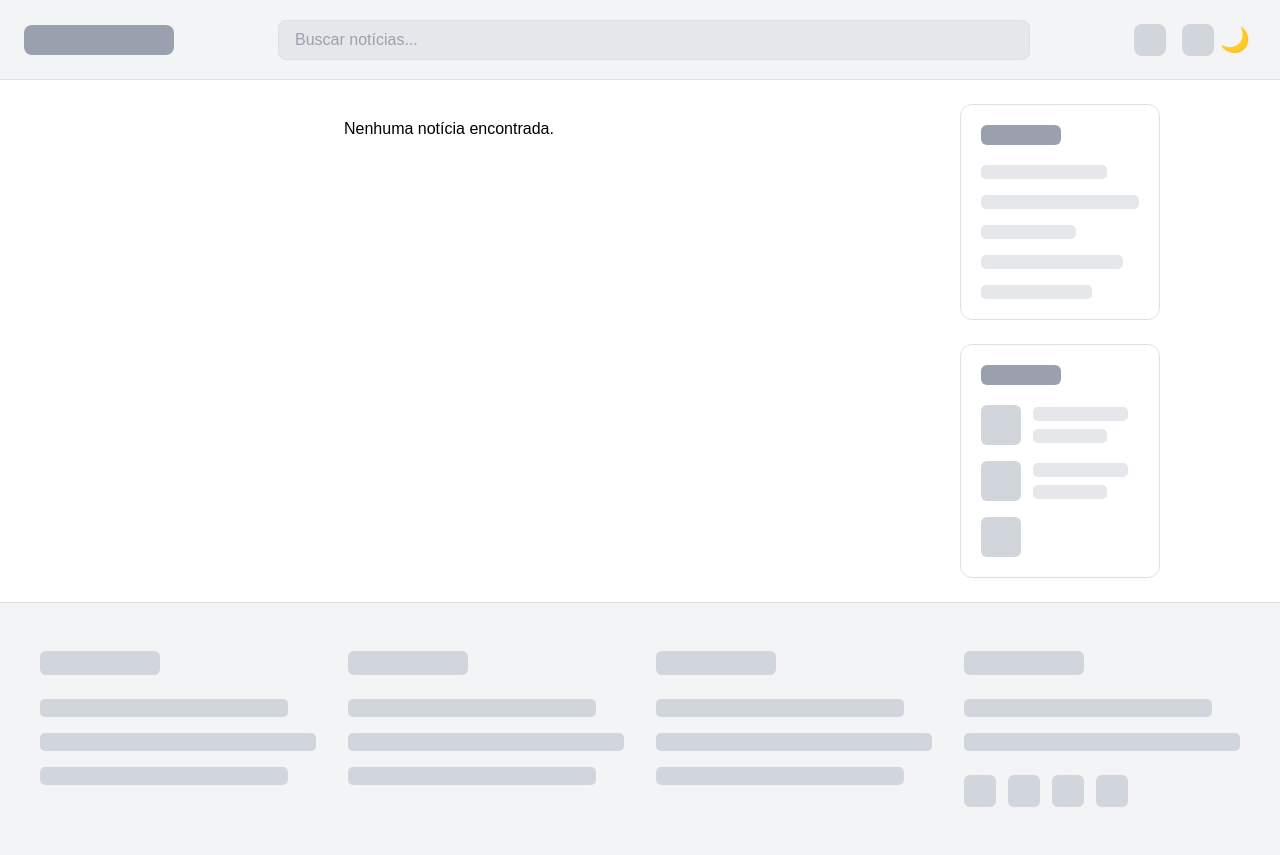
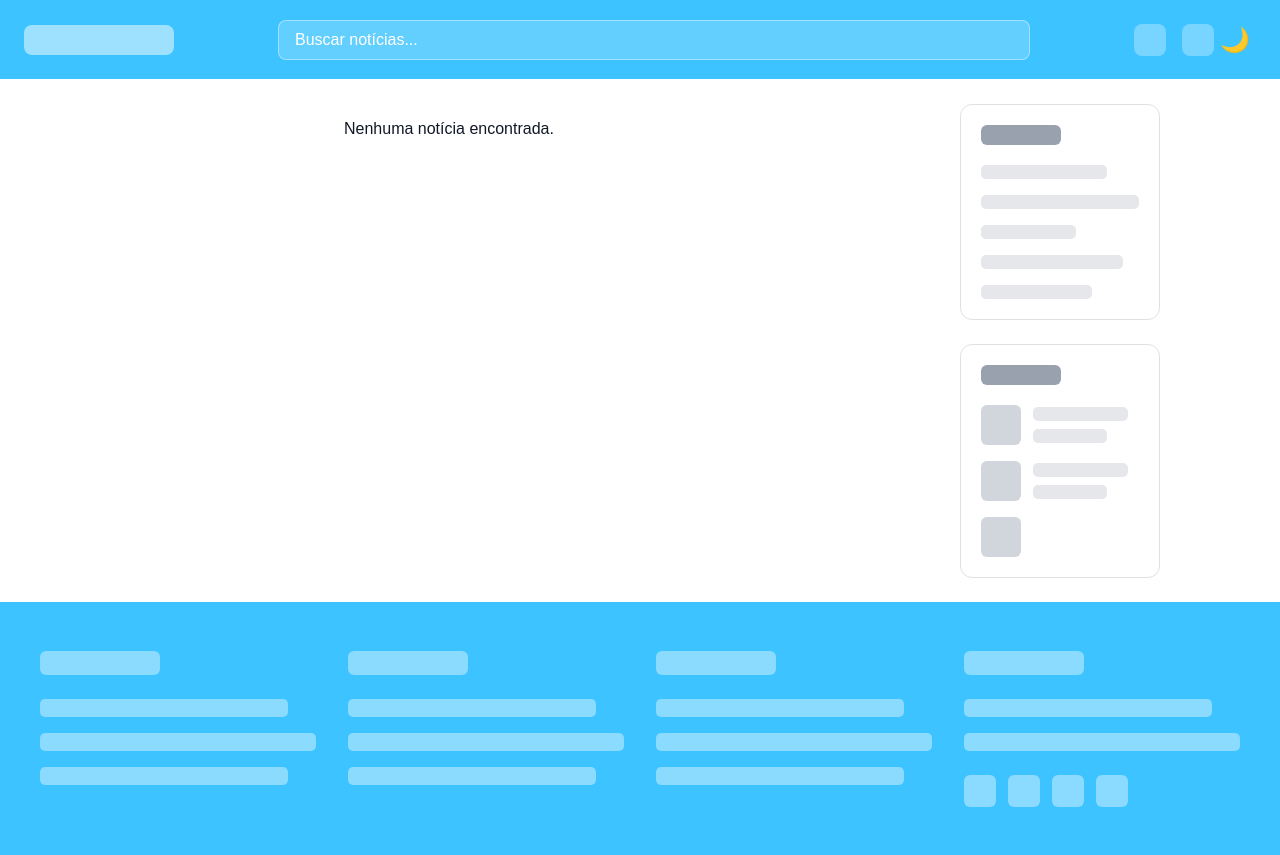
Before and after one commit to joao-c2104/UPDATERS, a Django app: page / in a window 1280 px wide. Run offline with Django 5.2, Linux system fonts and the light colour scheme; data that the repository does not hold is empty.

Commit message:
correção do css + mudança no footer e header

```diff
--- a/UPDATERS/feed/static/feed/css/style.css
+++ b/UPDATERS/feed/static/feed/css/style.css
@@ -2,14 +2,39 @@
     --color-background: #f3f4f6;
     --color-surface: #ffffff;
     --color-border: #e0e0e0;
+
+    --color-primary: #3dc3ff;
+    --color-header-footer: var(--color-primary);
+
+    --color-text-primary: #111827;
+    --color-text-secondary: #4B5563;
+
     --color-placeholder-light: #e5e7eb;
     --color-placeholder-medium: #d1d5dc;
     --color-placeholder-dark: #99a1af;
+
     --header-height: 80px;
     --border-radius: 12px;
     --page-max-width: 1200px;
     --content-gap: 24px;
 }
+
+
+body.dark-mode {
+    --color-background: #1e1e1e;
+    --color-surface: #2b2b2b;
+    --color-border: #3c3c3c;
+
+    --color-header-footer: #1b2d51;
+
+    --color-text-primary: #f8f8f8;
+    --color-text-secondary: #aaaaaa;
+
+    --color-placeholder-light: #3f3f3f;
+    --color-placeholder-medium: #555;
+    --color-placeholder-dark: #777;
+}
+
 
 * {
     box-sizing: border-box;
@@ -20,13 +45,15 @@ body {
     font-family: sans-serif;
     background-color: var(--color-surface);
     padding-top: var(--header-height);
+    color: var(--color-text-primary);
 }
 
 .header {
     width: 100%;
     height: var(--header-height);
-  background-color: var(--color-background);
-  border-bottom: 1px solid var(--color-border);
+    background-color: var(--color-header-footer);
+    border-bottom: 1px solid #ffffff;
+
     padding: 0 var(--content-gap);
     display: flex;
     justify-content: center;
@@ -35,6 +62,20 @@ body {
     top: 0;
     left: 0;
     z-index: 100;
+}
+
+body.dark-mode .header {
+    border-bottom: 1px solid #3c3c3c;
+}
+
+.header *,
+.header_search-input::placeholder {
+    color: #ffffff !important;
+}
+
+.header_search-bar {
+    background-color: rgba(255, 255, 255, 0.2);
+    border: 1px solid rgba(255, 255, 255, 0.4);
 }
 
 .header__container {
@@ -49,7 +90,7 @@ body {
 .header_logo {
     width: 150px;
     height: 30px;
-  background-color: var(--color-placeholder-dark);
+    background-color: rgba(255, 255, 255, 0.5);
     border-radius: 8px;
     flex-shrink: 0;
 }
@@ -60,8 +101,6 @@ body {
     min-width: 150px;
     margin-left: 80px;
     margin-right: 80px;
-  background-color: var(--color-placeholder-light);
-  border: 1px solid var(--color-border);
     border-radius: 8px;
     display: flex;
 }
@@ -72,24 +111,10 @@ body {
     width: 100%;
     padding: 0 16px;
     font-size: 1rem;
-    color: #333;
+    color: #ffffff;
     background-color: transparent;
     border: none;
     outline: none;
-}
-
-.header_search-input::placeholder {
-    color: #99a1af;
-    opacity: 1;
-}
-
-.search-results-title {
-    font-size: 1.8rem;
-    font-weight: 600;
-    color: #333;
-    border-bottom: 2px solid var(--color-placeholder-light);
-    padding-bottom: 16px;
-    margin-bottom: var(--content-gap);
 }
 
 .header_actions {
@@ -102,7 +127,7 @@ body {
 .header_icon {
     width: 32px;
     height: 32px;
-  background-color: var(--color-placeholder-medium);
+    background-color: rgba(255, 255, 255, 0.3);
     border-radius: 8px;
 }
 
@@ -159,7 +184,7 @@ body {
     margin-bottom: 16px;
     font-size: 1.5rem;
     font-weight: 600;
-  color: #111827;
+    color: var(--color-text-primary);
     line-height: 1.2;
 }
 
@@ -167,7 +192,7 @@ body {
     border-radius: 8px;
     margin-bottom: 12px;
     font-size: 1rem;
-  color: #4B5563;
+    color: var(--color-text-secondary);
     line-height: 1.6;
 }
 
@@ -249,9 +274,14 @@ body {
 
 .footer {
     width: 100%;
-  background-color: var(--color-background);
-  border-top: 1px solid var(--color-border);
+    background-color: var(--color-header-footer);
+    border-top: 1px solid var(--color-header-footer);
     padding: 48px 24px;
+    color: #ffffff;
+}
+
+body.dark-mode .footer {
+    border-top: 1px solid #1b2d51;
 }
 
 .footer_container {
@@ -271,7 +301,7 @@ body {
 .footer_heading,
 .footer_link,
 .footer_social-icon {
-  background-color: var(--color-placeholder-medium);
+    background-color: rgba(255, 255, 255, 0.4);
 }
 
 .footer_heading {
@@ -303,22 +333,13 @@ body {
     border-radius: 6px;
 }
 
-/* Tema escuro */
-body.dark-mode {
-  --color-background: #1e1e1e;
-  --color-surface: #2b2b2b;
-  --color-border: #3c3c3c;
-  --color-placeholder-light: #3f3f3f;
-  --color-placeholder-medium: #555;
-  --color-placeholder-dark: #777;
-}
-
 .theme-toggle {
     background: none;
     border: none;
     font-size: 1.5rem;
     cursor: pointer;
     transition: transform 0.2s;
+    color: var(--color-text-primary);
 }
 
 .theme-toggle:hover {
```
Lines whose indentation alone changed are shown as unchanged.
